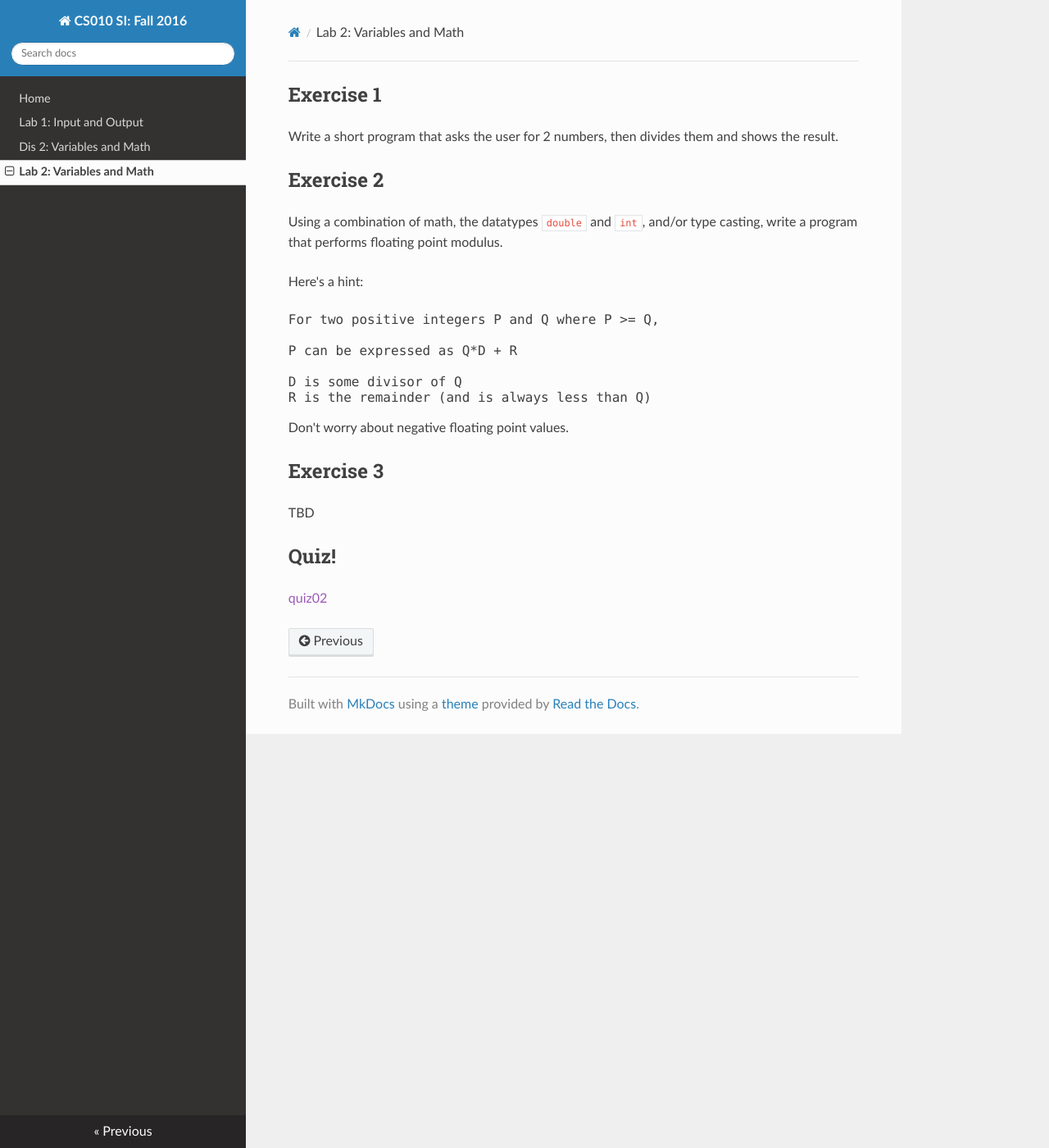
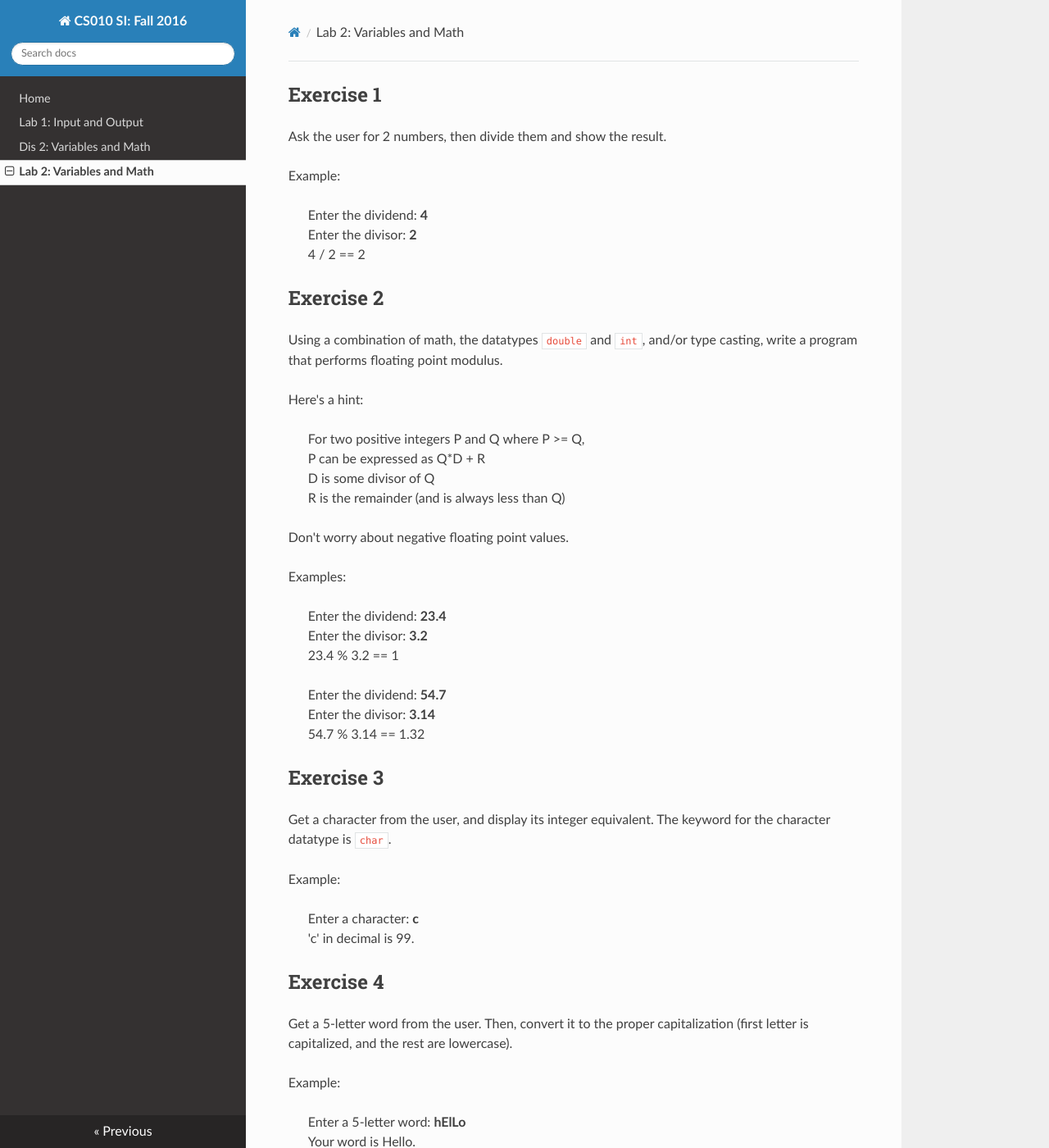
Before and after one commit to cs-si-ucr/cs10, an MkDocs documentation site: the page built from docs/lab02.md, in a window 1280 px wide and 1400 px high. Shown: the whole window at 82% size. Built offline with MkDocs 1.6.1, drawn with Linux system fonts in a browser that asks for light colours; nearby versions of some CDN libraries; old or Windows-style settings are respelled for this version of MkDocs; some of the changed text lies outside the part shown.

Commit message:
week 2 materials finished

```diff
--- a/docs/lab02.md
+++ b/docs/lab02.md
@@ -1,7 +1,13 @@
 Exercise 1
 ---
 
-Write a short program that asks the user for 2 numbers, then divides them and shows the result.
+Ask the user for 2 numbers, then divide them and show the result.
+
+Example:
+
+> Enter the dividend: **4**<br>
+> Enter the divisor: **2**<br>
+> 4 / 2 == 2
 
 
 Exercise 2
@@ -11,24 +17,71 @@
 
 Here's a hint:
 
-<pre>
-For two positive integers P and Q where P >= Q,
-
-P can be expressed as Q*D + R
-
-D is some divisor of Q
-R is the remainder (and is always less than Q)
-</pre>
+> For two positive integers P and Q where P >= Q,<br>
+> P can be expressed as Q\*D + R<br>
+> D is some divisor of Q<br>
+> R is the remainder (and is always less than Q)
 
 Don't worry about negative floating point values.
+
+Examples:
+
+> Enter the dividend: **23.4**<br>
+> Enter the divisor: **3.2**<br>
+> 23.4 % 3.2 == 1
+
+> Enter the dividend: **54.7**<br>
+> Enter the divisor: **3.14**<br>
+> 54.7 % 3.14 == 1.32
 
 
 Exercise 3
 ---
 
-TBD
+Get a character from the user, and display its integer equivalent.
+The keyword for the character datatype is ``char``.
+
+Example:
+
+> Enter a character: **c**<br>
+> 'c' in decimal is 99.
+
+
+Exercise 4
+---
+
+Get a 5-letter word from the user.
+Then, convert it to the proper capitalization (first letter is capitalized, and the rest are lowercase).
+
+Example:
+
+> Enter a 5-letter word: **hElLo**<br>
+> Your word is Hello.
+
+
+Exercise 5 (advanced)
+---
+
+Use modulus and division to print the binary value of a character.
+
+Example:
+
+> Enter a character: **c**<br>
+> 'c' in binary is 01100011.
+
+Hint: once you have the decimal value of a character [part 3],
+you can google something like "<a href="http://lmgtfy.com/?q=99+in+binary" target="_blank">99 in binary</a>"
+to double-check your results.
+Also, characters all have 8 bits.
+
+
+
+
+<!-- future idea: give them some poorly-formatted code and have them format it properly.
+     It could do anything, because they don't need to understand it to format it. -->
+
 
 
 Quiz!
 ---
-[quiz02]()
+[quiz02](https://goo.gl/forms/wZ6XMEstl6qT58gZ2)
```
Also changed, not shown: docs/dis02.md (+1 -2 lines).
